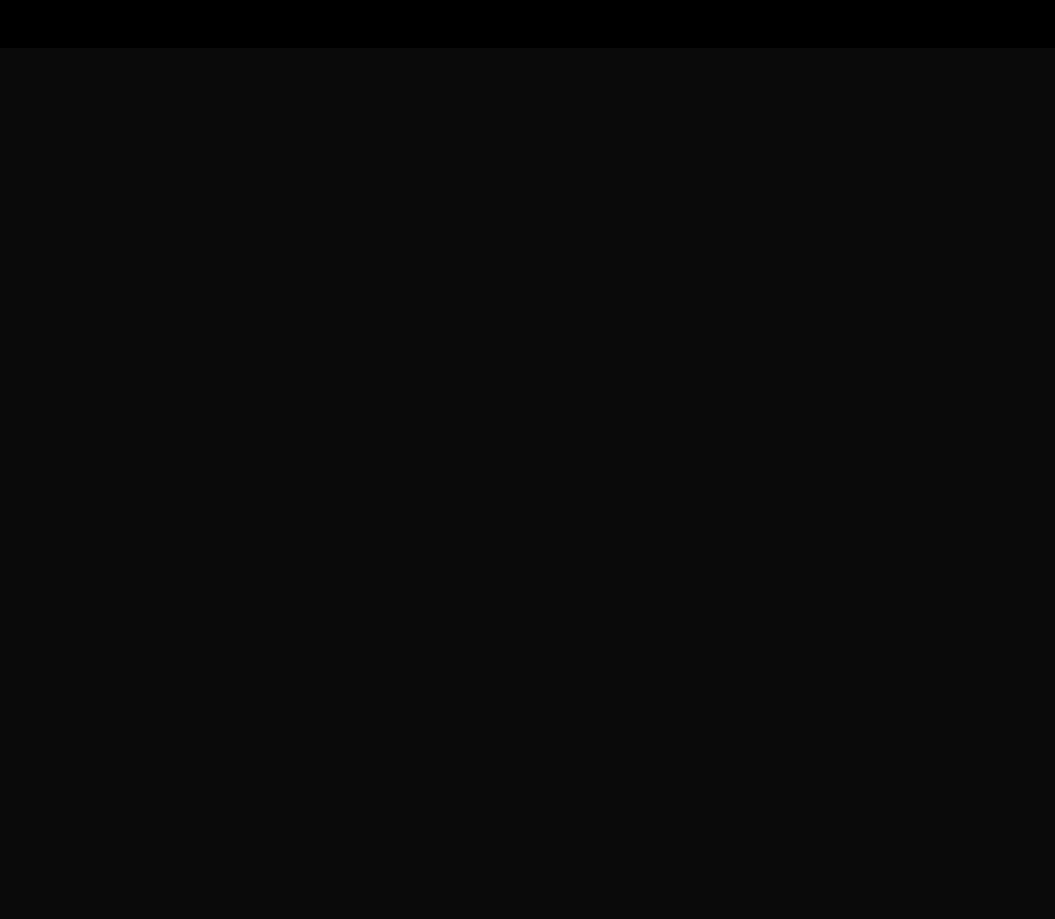
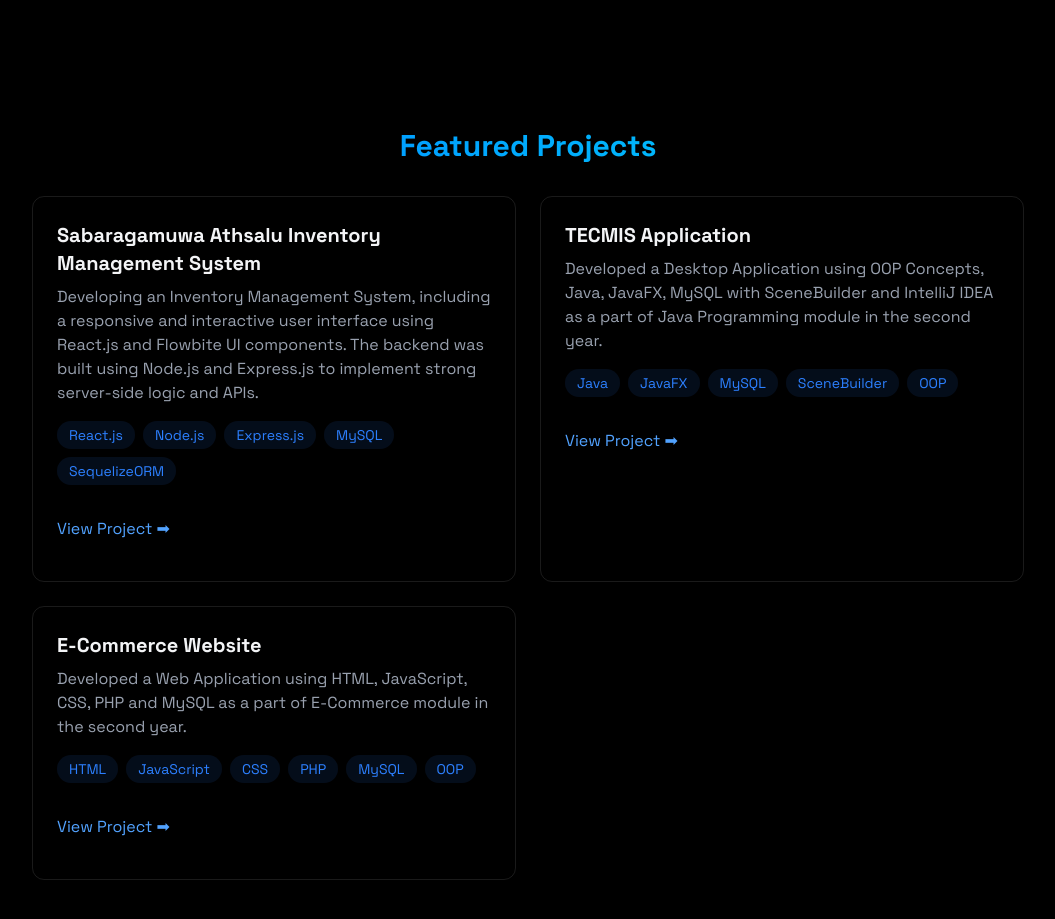
Before and after one commit to Pathum-Vimukthi/pathum-karunasinghe, a React (Vite) app: page / in a window 1280 px wide. Shown: the part 1580-2499 px from the top of the page, without its empty margins (112-1167 px from the left). Before the commit the page ends 1628 px from the top, so only its background shows below. Built offline with nearby package versions, Linux system fonts and the light colour scheme.

Commit message:
Add Projects section and update About component styles

```diff
--- a/src/App.jsx
+++ b/src/App.jsx
@@ -3,8 +3,9 @@ import "./App.css";
 import { LoadingScreen } from "./components/LoadingScreen";
 import { MobileMenu } from "./components/MobileMenu";
 import { Navbar } from "./components/Navbar";
+import { About } from "./components/sections/About";
 import { Home } from "./components/sections/Home";
-import { About } from "./components/sections/About";
+import { Projects } from "./components/sections/Projects";
 import "./index.css";
 
 function App() {
@@ -29,8 +30,9 @@ function App() {
     >
       <Navbar menuOpen={menuOpen} setMenuOpen={setMenuOpen} />
       <MobileMenu menuOpen={menuOpen} setMenuOpen={setMenuOpen} />
-      <Home/>
-      <About/>
+      <Home />
+      <About />
+      <Projects />
     </div>
   );
 }
--- a/src/components/sections/About.jsx
+++ b/src/components/sections/About.jsx
@@ -15,6 +15,7 @@ export const About = () => {
     "Java",
     "Python",
     "MySQL",
+    "PHP",
   ];
   return (
     <section
@@ -38,7 +39,7 @@ export const About = () => {
                   {frontendSkills.map((skill, index) => (
                     <span
                       key={index}
-                      className="bg-blue-500/10 text-blue-500 rounded-full px-3 py-1 text-sm hover:bg-blue-500/20 hover:shadow-[0_2px_8px_rgba(59, 130, 2246, 0.2)] transition"
+                      className="bg-blue-500/10 text-blue-500 rounded-full px-3 py-1 text-sm hover:bg-blue-500/20 hover:shadow-[0_2px_8px_rgba(59, 130, 246, 0.2)] transition"
                     >
                       {skill}
                     </span>
--- a/src/components/sections/Projects.jsx
+++ b/src/components/sections/Projects.jsx
@@ -0,0 +1,106 @@
+export const Projects = () => {
+  return (
+    <section
+      id="projects"
+      className="min-h-screen flex items-center justify-center py-20"
+    >
+      <div className="max-w-5xl mx-auto px-4">
+        <h2 className="text-3xl font-bold mb-8 bg-gradient-to-r from-blue-500 to-cyan-400 bg-clip-text text-transparent text-center">
+          Featured Projects
+        </h2>
+        <div className="grid grid-cols-1 md:grid-cols-2 gap-6">
+          <div className="p-6 rounded-xl border-white/10 border hover:-translate-y-1 hover:border-blue-500/30 hover:shadow-[0_2px_8px_rgba(59, 130, 246, 0.2)] transition">
+            <h3 className="text-xl font-bold mb-2">
+              Sabaragamuwa Athsalu Inventory Management System
+            </h3>
+            <p className="text-gray-400 mb-4">
+              Developing an Inventory Management System, including a responsive
+              and interactive user interface using React.js and Flowbite UI
+              components. The backend was built using Node.js and Express.js to
+              implement strong server-side logic and APIs.
+            </p>
+            <div className="flex flex-wrap gap-2 mb-4">
+              {[
+                "React.js",
+                "Node.js",
+                "Express.js",
+                "MySQL",
+                "SequelizeORM",
+              ].map((tech, key) => (
+                <span
+                  key={key}
+                  className="bg-blue-500/10 text-blue-500 rounded-full px-3 py-1 text-sm hover:bg-blue-500/20 hover:shadow-[0_2px_8px_rgba(59, 130, 246, 0.1)] transition-all"
+                >
+                  {tech}
+                </span>
+              ))}
+            </div>
+            <div className="flex justify-between items-center">
+              <a
+                href="https://github.com/sabaragamu-athsalu/Sabaragamu-Athsalu-Management-System.git"
+                className="text-blue-400 hover:text-blue-300 transition-colors my-4"
+              >
+                View Project ➡
+              </a>
+            </div>
+          </div>
+          <div className="p-6 rounded-xl border-white/10 border hover:-translate-y-1 hover:border-blue-500/30 hover:shadow-[0_2px_8px_rgba(59, 130, 246, 0.2)] transition">
+            <h3 className="text-xl font-bold mb-2">TECMIS Application</h3>
+            <p className="text-gray-400 mb-4">
+              Developed a Desktop Application using OOP Concepts, Java, JavaFX,
+              MySQL with SceneBuilder and IntelliJ IDEA as a part of Java
+              Programming module in the second year.
+            </p>
+            <div className="flex flex-wrap gap-2 mb-4">
+              {["Java", "JavaFX", "MySQL", "SceneBuilder", "OOP"].map(
+                (tech, key) => (
+                  <span
+                    key={key}
+                    className="bg-blue-500/10 text-blue-500 rounded-full px-3 py-1 text-sm hover:bg-blue-500/20 hover:shadow-[0_2px_8px_rgba(59, 130, 246, 0.1)] transition-all"
+                  >
+                    {tech}
+                  </span>
+                )
+              )}
+            </div>
+            <div className="flex justify-between items-center">
+              <a
+                href="#"
+                className="text-blue-400 hover:text-blue-300 transition-colors my-4"
+              >
+                View Project ➡
+              </a>
+            </div>
+          </div>
+          <div className="p-6 rounded-xl border-white/10 border hover:-translate-y-1 hover:border-blue-500/30 hover:shadow-[0_2px_8px_rgba(59, 130, 246, 0.2)] transition">
+            <h3 className="text-xl font-bold mb-2">E-Commerce Website</h3>
+            <p className="text-gray-400 mb-4">
+              Developed a Web Application using HTML, JavaScript, CSS, PHP and
+              MySQL as a part of E-Commerce module in the second year.
+            </p>
+            <div className="flex flex-wrap gap-2 mb-4">
+              {["HTML", "JavaScript", "CSS", "PHP", "MySQL", "OOP"].map(
+                (tech, key) => (
+                  <span
+                    key={key}
+                    className="bg-blue-500/10 text-blue-500 rounded-full px-3 py-1 text-sm hover:bg-blue-500/20 hover:shadow-[0_2px_8px_rgba(59, 130, 246, 0.1)] transition-all"
+                  >
+                    {tech}
+                  </span>
+                )
+              )}
+            </div>
+            <div className="flex justify-between items-center">
+              <a
+                href="#"
+                className="text-blue-400 hover:text-blue-300 transition-colors my-4"
+              >
+                View Project ➡
+              </a>
+            </div>
+          </div>
+        </div>
+      </div>
+    </section>
+  );
+};
```
